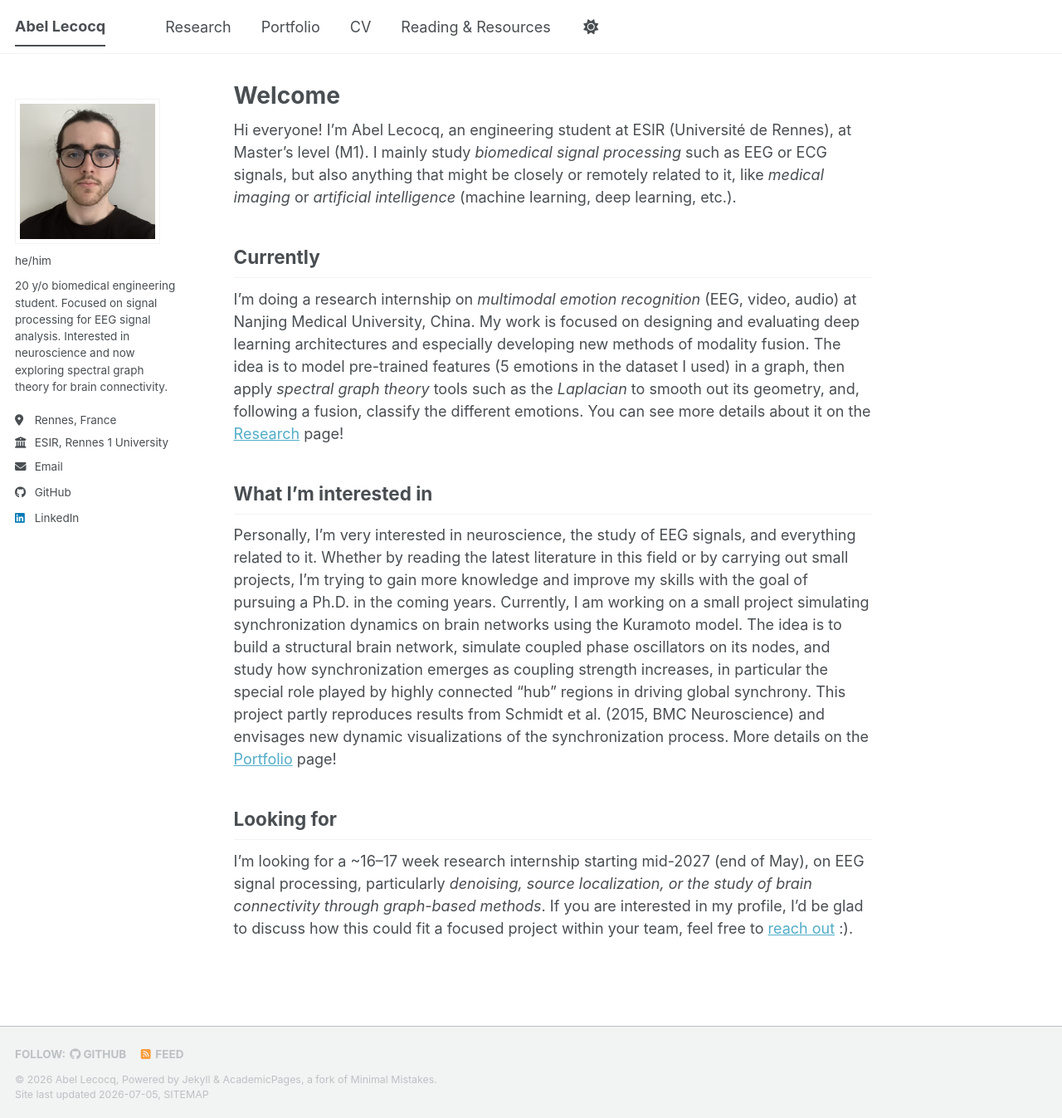
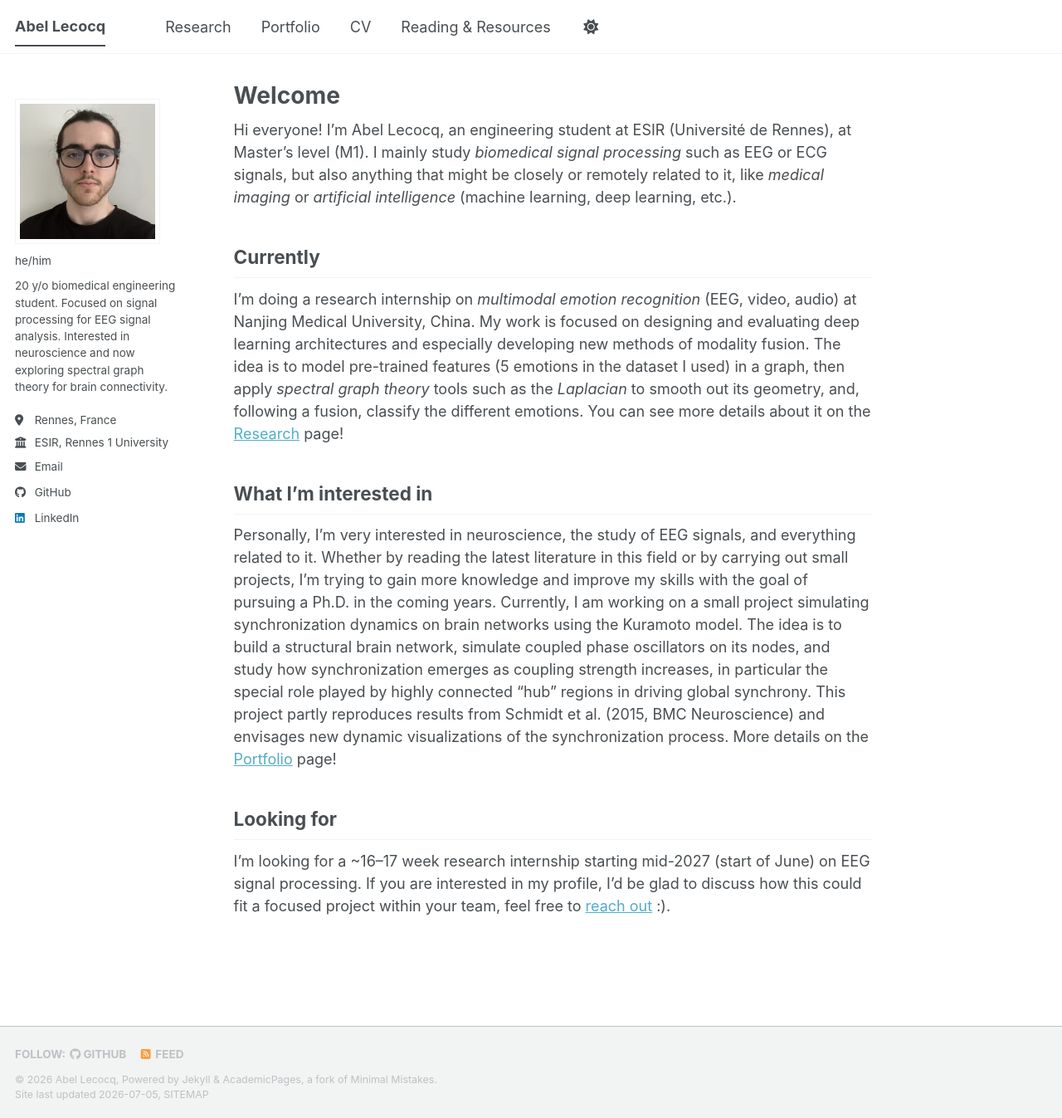
Before and after one commit to Abelccq/Abelccq.github.io, a Jekyll site: the page built from _pages/about.md, in a window 1280 px wide and 1347 px high. Shown: the whole window at 83% size. Built offline with Jekyll 4.4.1, drawn with Linux system fonts in a browser that asks for light colours; a script bundle is joined from its source files by our own code; library files that are not in the unit come from our copies.

Commit message:
Revise internship start date and duration
Updated internship availability and timing details.

```diff
--- a/_pages/about.md
+++ b/_pages/about.md
@@ -17,4 +17,4 @@ I'm doing a research internship on *multimodal emotion recognition* (EEG, video,
 Personally, I'm very interested in neuroscience, the study of EEG signals, and everything related to it. Whether by reading the latest literature in this field or by carrying out small projects, I'm trying to gain more knowledge and improve my skills with the goal of pursuing a Ph.D. in the coming years. Currently, I am working on a small project simulating synchronization dynamics on brain networks using the Kuramoto model. The idea is to build a structural brain network, simulate coupled phase oscillators on its nodes, and study how synchronization emerges as coupling strength increases, in particular the special role played by highly connected "hub" regions in driving global synchrony. This project partly reproduces results from Schmidt et al. (2015, BMC Neuroscience) and envisages new dynamic visualizations of the synchronization process. More details on the [Portfolio](/portfolio/) page!
 
 ## Looking for
-I'm looking for a ~16–17 week research internship starting mid-2027 (end of May), on EEG signal processing, particularly *denoising, source localization, or the study of brain connectivity through graph-based methods*. If you are interested in my profile, I'd be glad to discuss how this could fit a focused project within your team, feel free to [reach out](mailto:abelccq05@gmail.com) :).
+I'm looking for a ~16–17 week research internship starting mid-2027 (start of June) on EEG signal processing. If you are interested in my profile, I'd be glad to discuss how this could fit a focused project within your team, feel free to [reach out](mailto:abelccq05@gmail.com) :).
```
